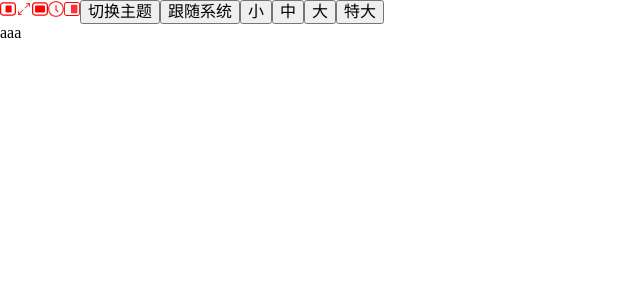
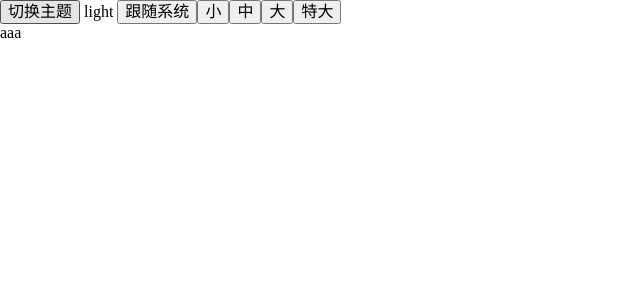
Before and after one commit to EGUSHAN/vue3-ts-template, a Vue app: page / in a window 1280 px wide. Shown: the top 300 px of the page, without its empty margins (0-640 px from the left). Built offline with nearby package versions, Linux system fonts and the light colour scheme.

Commit message:
first commit

```diff
--- a/src/App.vue
+++ b/src/App.vue
@@ -1,9 +1,9 @@
 <template>
-  <svg-icon name="center-view" color="red" />
-  <svg-icon name="fullscreen" color="red"></svg-icon>
-  <svg-icon name="full-view" color="red"></svg-icon>
-  <svg-icon name="history" color="red"></svg-icon>
-  <svg-icon name="left-view" color="red"></svg-icon>
+  <!--  <svg-icon name="center-view" color="red" />-->
+  <!--  <svg-icon name="fullscreen" color="red"></svg-icon>-->
+  <!--  <svg-icon name="full-view" color="red"></svg-icon>-->
+  <!--  <svg-icon name="history" color="red"></svg-icon>-->
+  <!--  <svg-icon name="left-view" color="red"></svg-icon>-->
   <router-view></router-view>
   <div class="box">aaa</div>
 </template>
--- a/src/layout/index.vue
+++ b/src/layout/index.vue
@@ -1,5 +1,6 @@
 <template>
   <button @click="changeTheme">切换主题</button>
+  {{ systemStore.theme }}
   <button @click="changeThemeWithOs">跟随系统</button>
   <button @click="changeFont('small')">小</button>
   <button @click="changeFont('middle')">中</button>
@@ -8,7 +9,8 @@
 </template>
 
 <script lang="ts">
-import { ref, onUnmounted } from 'vue'
+import { onUnmounted } from 'vue'
+import { useSystemStore } from '@/store/system.ts'
 
 export default {
   name: 'main-layout'
@@ -16,15 +18,15 @@ export default {
 </script>
 
 <script lang="ts" setup>
-const themeRef = ref<string>('light')
+const systemStore = useSystemStore()
 
 // 获取当前系统的媒体查询列表
 const os = window.matchMedia('(prefers-color-scheme: dark)')
 
 const changeTheme = () => {
-  const theme = themeRef.value === 'light' ? 'dark' : 'light'
+  const theme = systemStore.theme === 'light' ? 'dark' : 'light'
+  systemStore.setTheme(theme)
   document.documentElement.setAttribute('data-theme', theme)
-  themeRef.value = theme
   // 不需要通过监听系统主题色变化修改主题色
   os.removeEventListener('change', modifyThemeByOs)
 }
@@ -42,7 +44,7 @@ const changeThemeWithOs = () => {
 const modifyThemeByOs = () => {
   const theme = os.matches ? 'dark' : 'light'
   document.documentElement.setAttribute('data-theme', theme)
-  themeRef.value = theme
+  systemStore.setTheme(theme)
 }
 
 onUnmounted(() => {
--- /dev/null
+++ b/src/store/system.ts
@@ -0,0 +1,19 @@
+import { defineStore } from 'pinia'
+
+// 主题
+export type ThemeProp = 'light' | 'dark'
+
+export interface SystemStateInter {
+  theme: ThemeProp
+}
+
+export const useSystemStore = defineStore('system', {
+  state: (): SystemStateInter => ({
+    theme: 'light'
+  }),
+  actions: {
+    setTheme(type: ThemeProp) {
+      this.theme = type
+    }
+  }
+})
```
Also changed, not shown: 1 other file (tests, documents, lock files or other folders).
